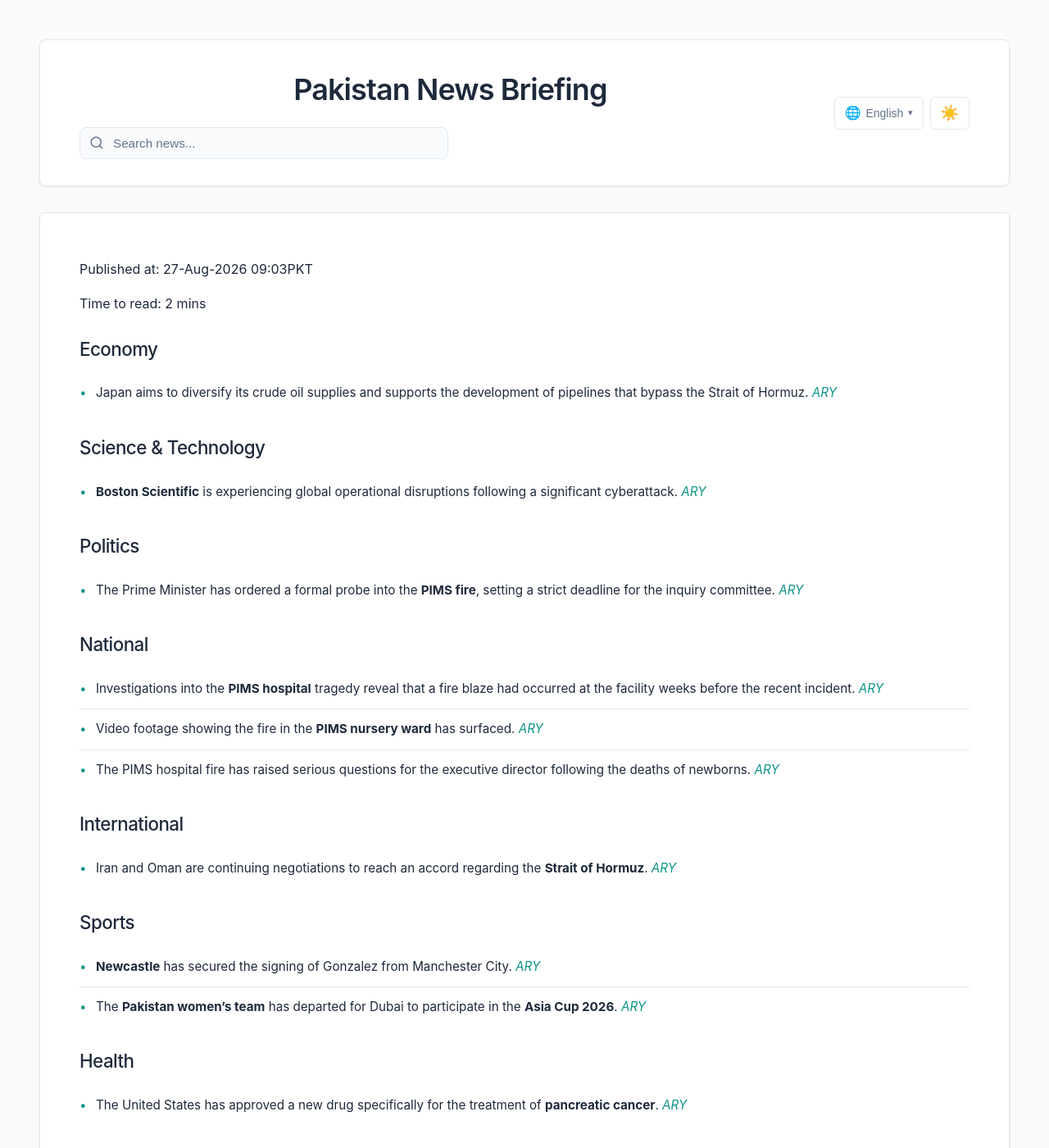
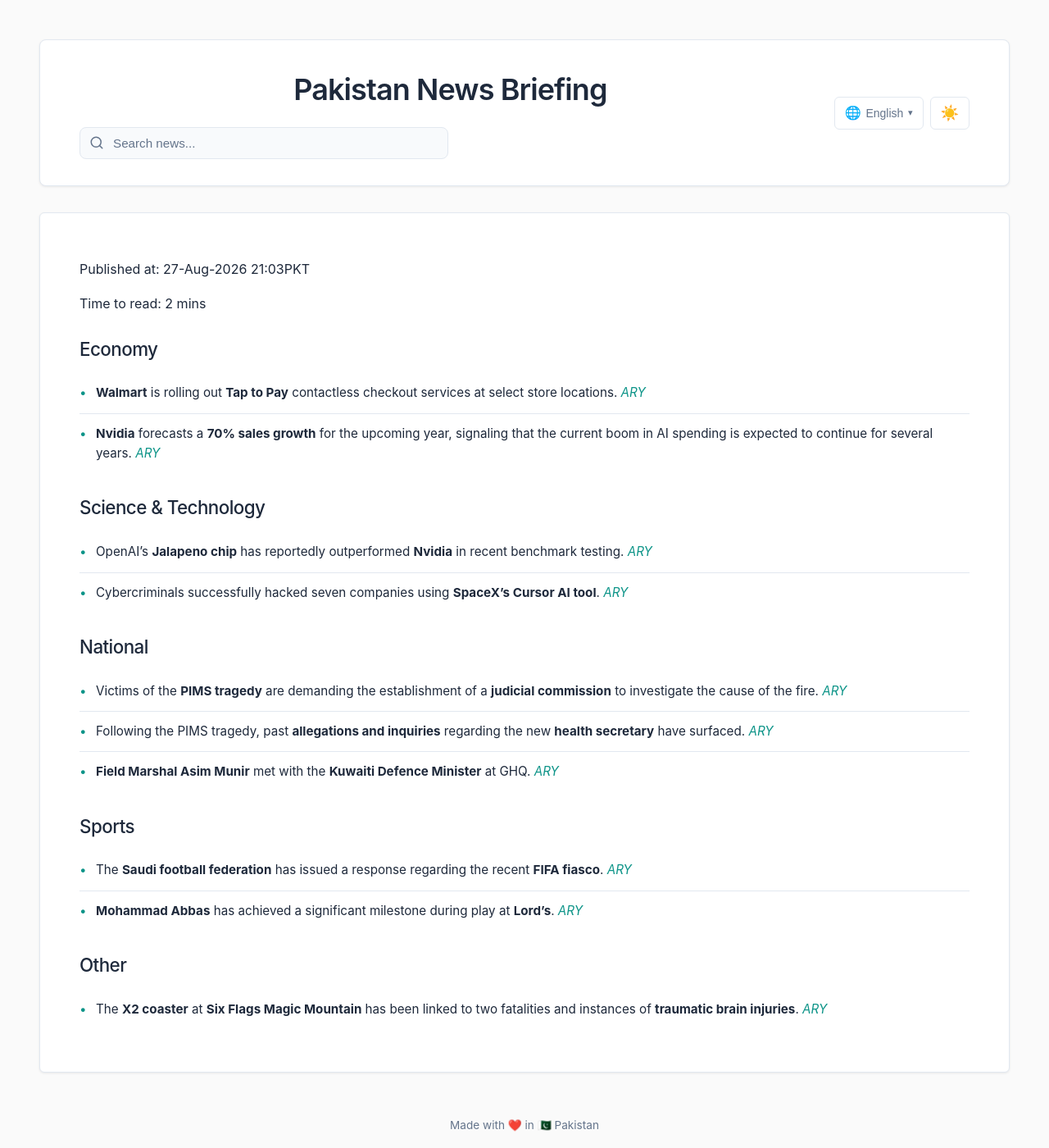
Before and after one commit to zsubzwary/news, a Jekyll site: the page built from en/index.md, in a window 1280 px wide and 1400 px high. Shown: the whole window at 82% size. Built offline with Jekyll 4.4.1, drawn with Linux system fonts in a browser that asks for light colours; some web fonts are replaced; comment, search, counter and statistics services are not loaded.

Commit message:
DateTime; 2026-08-27T16:03:03.831Z

```diff
--- a/en/index.md
+++ b/en/index.md
@@ -4,30 +4,26 @@ title: Pakistan News Briefing
 lang: en
 ---
 
-Published at: 27-Aug-2026 09:03PKT
+Published at: 27-Aug-2026 21:03PKT
 
 Time to read: 2 mins
 
 ### Economy
-- Japan aims to diversify its crude oil supplies and supports the development of pipelines that bypass the Strait of Hormuz. *[ARY](https://arynews.tv/japan-to-diversify-crude-supplies-back-pipelines-that-bypass-hormuz)*
+- **Walmart** is rolling out **Tap to Pay** contactless checkout services at select store locations. *[ARY](https://arynews.tv/walmart-rolls-out-tap-to-pay-contactless-checkout-at-select-stores)*
+- **Nvidia** forecasts a **70% sales growth** for the upcoming year, signaling that the current boom in AI spending is expected to continue for several years. *[ARY](https://arynews.tv/nvidia-forecasts-70-sales-growth-next-year-signals-ai-spending-boom-has-years-left-to-run)*
 
 ### Science & Technology
-- **Boston Scientific** is experiencing global operational disruptions following a significant cyberattack. *[ARY](https://arynews.tv/boston-scientific-hit-by-cyberattack-global-operations-affected)*
-
-### Politics
-- The Prime Minister has ordered a formal probe into the **PIMS fire**, setting a strict deadline for the inquiry committee. *[ARY](https://arynews.tv/pm-orders-pims-fire-probe-as-inquiry-committee-gets-strict-deadline)*
+- OpenAI’s **Jalapeno chip** has reportedly outperformed **Nvidia** in recent benchmark testing. *[ARY](https://arynews.tv/openai-jalapeno-chip-outperforms-nvidia-in-new-benchmark-tests)*
+- Cybercriminals successfully hacked seven companies using **SpaceX’s Cursor AI tool**. *[ARY](https://arynews.tv/cybercriminals-used-spacexs-cursor-ai-tool-to-hack-seven-companies)*
 
 ### National
-- Investigations into the **PIMS hospital** tragedy reveal that a fire blaze had occurred at the facility weeks before the recent incident. *[ARY](https://arynews.tv/pims-saw-blaze-weeks-before-wednesday-tragedy)*
-- Video footage showing the fire in the **PIMS nursery ward** has surfaced. *[ARY](https://arynews.tv/pims-nursery-ward-fire-video-surfaces)*
-- The PIMS hospital fire has raised serious questions for the executive director following the deaths of newborns. *[ARY](https://arynews.tv/pims-hospital-fire-raises-tough-questions-for-executive-director-over-newborn-deaths)*
-
-### International
-- Iran and Oman are continuing negotiations to reach an accord regarding the **Strait of Hormuz**. *[ARY](https://arynews.tv/iran-and-oman-still-working-on-strait-of-hormuz-accord-says-senior-iranian-source)*
+- Victims of the **PIMS tragedy** are demanding the establishment of a **judicial commission** to investigate the cause of the fire. *[ARY](https://arynews.tv/pims-tragedy-victims-demand-judicial-commission-to-probe-fire)*
+- Following the PIMS tragedy, past **allegations and inquiries** regarding the new **health secretary** have surfaced. *[ARY](https://arynews.tv/pim-tragedy-new-health-secretarys-past-allegations-and-inquiries-surface)*
+- **Field Marshal Asim Munir** met with the **Kuwaiti Defence Minister** at GHQ. *[ARY](https://arynews.tv/field-marshal-asim-munir-meets-kuwaiti-defence-minister-at-ghq)*
 
 ### Sports
-- **Newcastle** has secured the signing of Gonzalez from Manchester City. *[ARY](https://arynews.tv/newcastle-land-gonzalez-from-manchester-city)*
-- The **Pakistan women’s team** has departed for Dubai to participate in the **Asia Cup 2026**. *[ARY](https://arynews.tv/pakistan-womens-team-leaves-for-dubai-to-participate-in-asia-cup-2026)*
+- The **Saudi football federation** has issued a response regarding the recent **FIFA fiasco**. *[ARY](https://arynews.tv/saudi-football-federation-weighs-in-on-fifa-fiasco)*
+- **Mohammad Abbas** has achieved a significant milestone during play at **Lord’s**. *[ARY](https://arynews.tv/mohammad-abbas-achieves-massive-feat-at-lords)*
 
-### Health
-- The United States has approved a new drug specifically for the treatment of **pancreatic cancer**. *[ARY](https://arynews.tv/rasonque-us-approves-drug-for-pancreatic-cancer)*
+### Other
+- The **X2 coaster** at **Six Flags Magic Mountain** has been linked to two fatalities and instances of **traumatic brain injuries**. *[ARY](https://arynews.tv/six-flags-magic-mountains-x2-coaster-linked-to-traumatic-brain-injuries-and-two-fatalities)*
```
